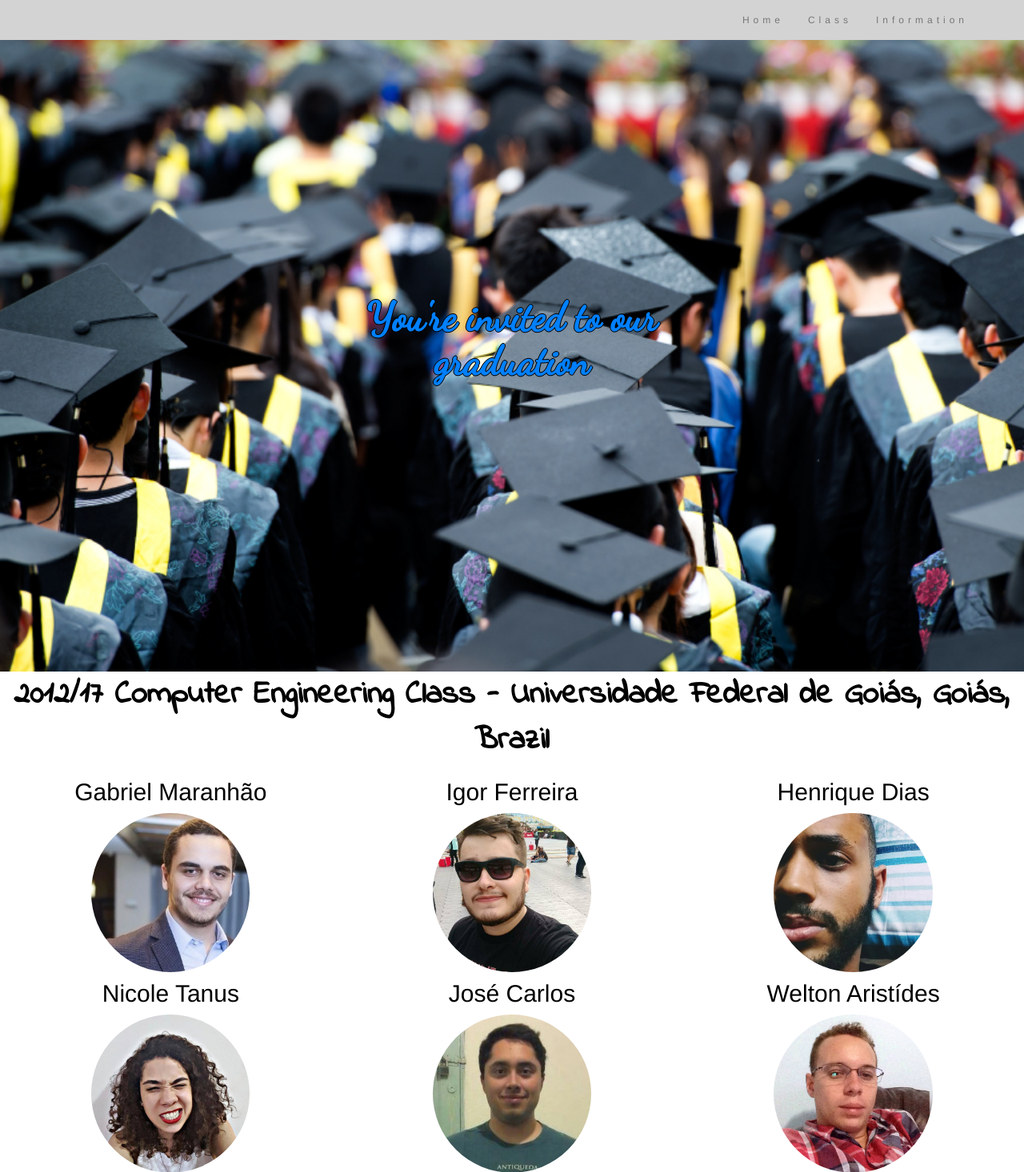
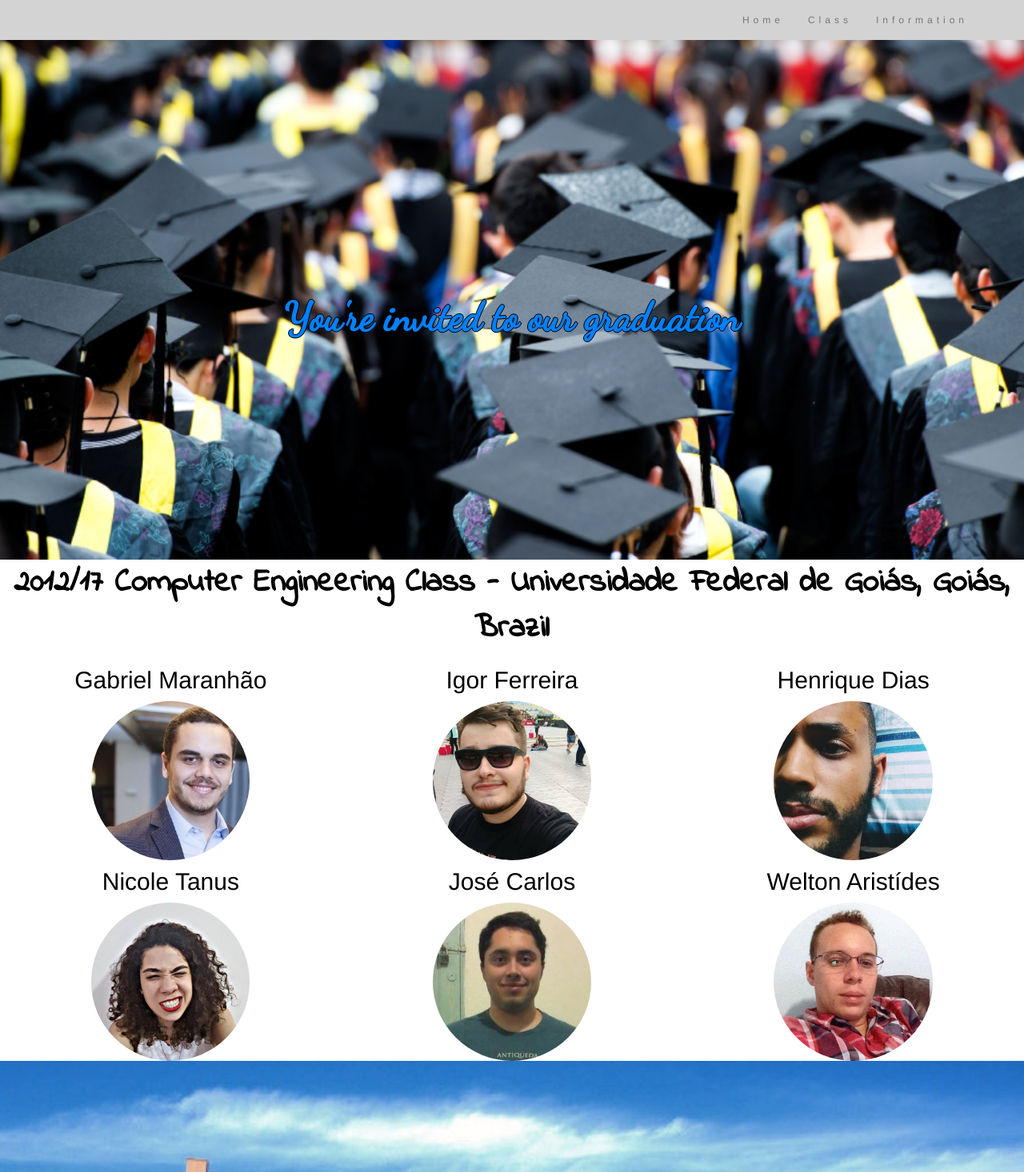
Before and after one commit to toledoneto/WEB-Web-Development-Front-End, a PHP site: page / in a window 1280 px wide. Shown: the top 1466 px of the page at 80% size. Run offline with PHP 8.4, Linux system fonts and the light colour scheme; some libraries are stand-ins or nearby versions.

Commit message:
Bug na foto you're invited no dia 2 corrigido

```diff
--- a/day 1 - portfolio/index.html
+++ b/day 1 - portfolio/index.html
@@ -53,7 +53,6 @@
 		  			</li>
 		  		</ul>
 		  	</div>
-
   		</div>
   	</nav>
     <!-- Fim da Barra de navegação -->
--- a/day 2 - event invitation/index.html
+++ b/day 2 - event invitation/index.html
@@ -44,14 +44,13 @@
 					<li><a href="#info"> Information </a></li>
 				</ul>
 			</div>
-
 		</div>
 	</nav>
 	<!-- Fim da Barra de navegação -->
 
 	<!-- Seção de apresentação -->
 	<div class="container-fluid bg1" id="home">
-		<h1 class="w3-center w3-text-grey"><b>You're invited to our graduation</b></h1>
+		<h1 class="w3-center w3-text-grey w3-jumbo"><b>You're invited to our graduation</b></h1>
 	</div>
 	<!-- Fim da Seção de apresentação -->
 
--- a/day 2 - event invitation/style.css
+++ b/day 2 - event invitation/style.css
@@ -14,17 +14,15 @@
     background-repeat: no-repeat;
     /* Scale the background image to be as large as possible */
     background-size: cover;
-
 }
 
 .bg1 h1{
     color: #0080FF;
     text-align: center;
-    padding: 350px;
+    padding-top: 350px;
     font-family: 'Dancing Script', cursive;
     font-size: 50px;
     text-shadow: -1px 0 black, 0 1px black, 1px 0 black, 0 -1px black;
-
 }
 
  /* barra de navegação */
```
